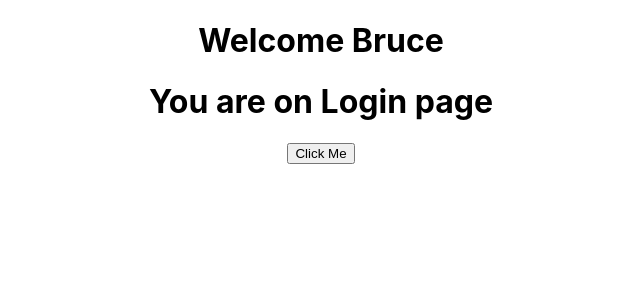
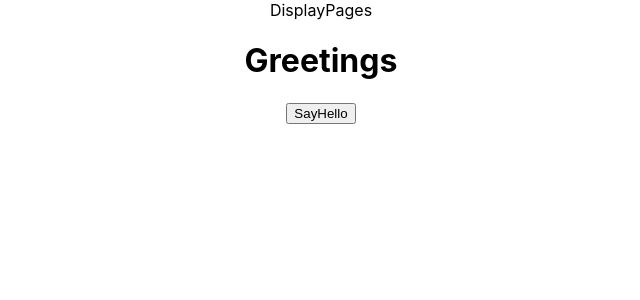
Before and after one commit to pattabhia/react-examples, a React (Create React App) app in the folder hello-world/: page / in a window 1280 px wide. Shown: the top 300 px of the page, without its empty margins (319-959 px from the left). Built offline with nearby package versions, Linux system fonts and the light colour scheme.

Commit message:
Fix: Adding Event Binders

```diff
--- a/hello-world/src/App.js
+++ b/hello-world/src/App.js
@@ -14,6 +14,7 @@ import GreetMe from './components/GreetMe';
 import { Component } from 'react';
 import GreetMeByName from './components/GreetMeByName';
 import WelcomeMeByName from './components/WelcomeMeByName';
+import DisplayPage from './components/DisplayPage';
 
 /* function App() {
   return (
@@ -41,11 +42,13 @@ class App extends Component {
   render() {
     return (
       <div className="App">
+        <DisplayPage />
+        {/*
         <WelcomeMeByName name="Bruce" />
-        {/*
-          <GreetMeByName name="Ram" />
-         <ParentComponent />
+        <GreetMeByName name="Ram" />
+        <ParentComponent />
         <EventBind />
+        <Counter></Counter>
         <FunctionClick />
         <ClassClick />
         <Counter />
--- a/hello-world/src/components/Counter.js
+++ b/hello-world/src/components/Counter.js
@@ -15,12 +15,16 @@ class Counter extends Component {
         //     count: this.state.count + 1
         // }, () => console.log(this.state.count))
 
+        //always set state thru setState Argument
+
         this.setState(prevState => ({
             count: prevState.count + 1
         }))
     }
 
     testFive() {
+        this.changeMe()
+        this.changeMe()
         this.changeMe()
         this.changeMe()
         this.changeMe()
--- /dev/null
+++ b/hello-world/src/components/DisplayPage.js
@@ -0,0 +1,34 @@
+import React, { Component } from 'react'
+import GreetPage from './GreetPage'
+
+class DisplayPage extends Component {
+
+    constructor(props) {
+        super(props)
+
+        this.state = {
+            pageName: "DisplayPages"
+        }
+    }
+
+    sayHello = (childName) => {
+        this.setState({
+            pageName: childName
+        })
+    }
+
+    render() {
+
+        return (
+            <div>
+                {this.state.pageName}
+                <GreetPage greetPageHandler={this.sayHello} />
+            </div>
+
+        )
+    }
+}
+
+
+
+export default DisplayPage
--- a/hello-world/src/components/EventBind.js
+++ b/hello-world/src/components/EventBind.js
@@ -11,9 +11,11 @@ class EventBind extends Component {
     }
 
     clickMe = () => {
-        this.setState({
-            message: "GoodBye"
-        })
+        this.setState(
+            {
+                message: "GoodBye"
+            }
+        )
     }
 
 
@@ -21,7 +23,13 @@ class EventBind extends Component {
         return (
             <div>
                 <div>{this.state.message}</div>
-                <button onClick={() => this.clickMe()}>SUBMIT</button>
+                <button
+
+                    onClick={
+                        this.clickMe
+                    }
+
+                >SUBMIT</button>
             </div>
         )
     }
--- a/hello-world/src/components/FunctionClick.js
+++ b/hello-world/src/components/FunctionClick.js
@@ -2,13 +2,13 @@ import React from 'react'
 
 function FunctionClick() {
 
-    function submitRequest() {
+    function submit() {
         console.log("Button Clicked")
     }
 
     return (
         <div>
-            <button onClick={submitRequest}>SUBMIT</button>
+            <button onClick={submit}>SUBMIT</button>
         </div>
     )
 }
--- /dev/null
+++ b/hello-world/src/components/GreetPage.js
@@ -0,0 +1,13 @@
+import React from 'react'
+
+function GreetPage(props) {
+
+    return (
+        <div>
+            <h1>Greetings</h1>
+            <button onClick={() => props.greetPageHandler("FirstMenu")}>SayHello</button>
+        </div>
+    )
+}
+
+export default GreetPage
--- a/hello-world/src/components/WelcomeMeByName.js
+++ b/hello-world/src/components/WelcomeMeByName.js
@@ -10,7 +10,7 @@ class WelcomeMeByName extends Component {
         }
     }
 
-    subscribe() {
+    subscribe = () => {
         this.setState({
             message: "Subscribed"
         })
@@ -19,11 +19,12 @@ class WelcomeMeByName extends Component {
     render() {
         //don't need to give props as an argument in class component,
         //it is optional, giving no harm
+        const { name } = this.props
         return (
             <div>
-                <h1>Welcome {this.props.name}</h1>
+                <h1>Welcome {name}</h1>
                 <h1>You are on {this.state.message} page</h1>
-                <button onClick={() => this.subscribe()}>Click Me</button>
+                <button onClick={this.subscribe}>Click Me</button>
             </div>
         )
 
```
